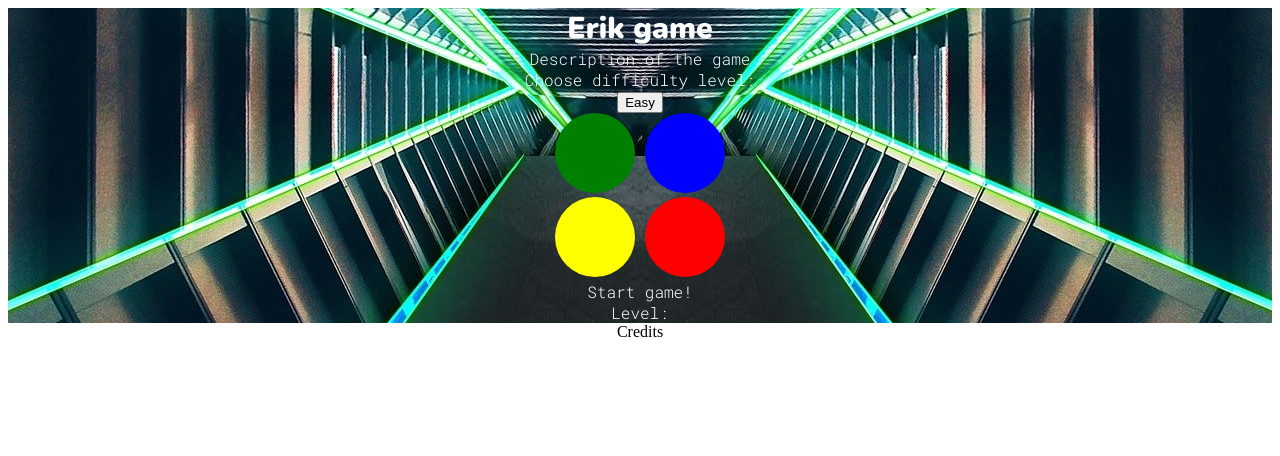
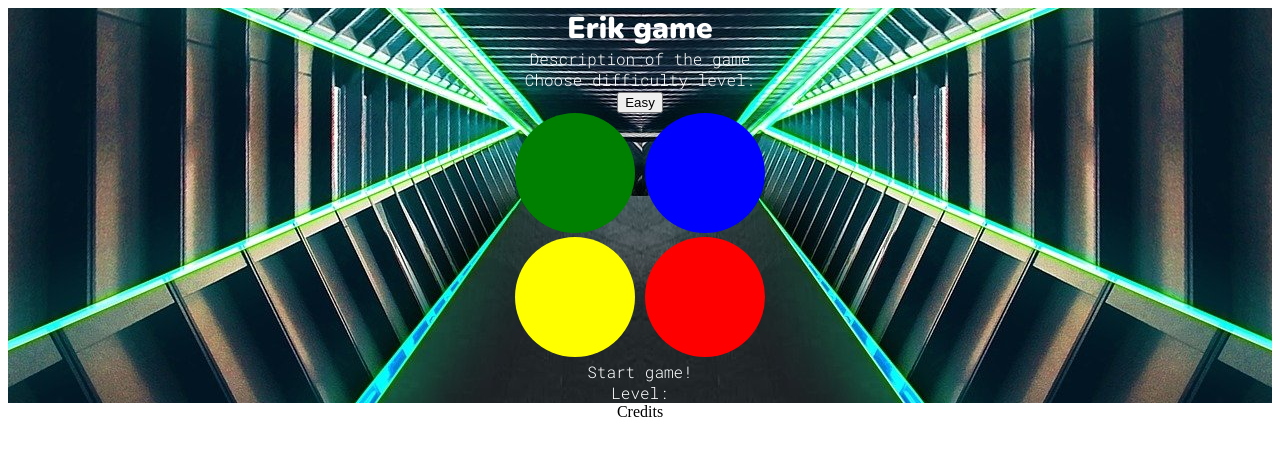
Before and after one commit to erikandersson96/portfolio-project-two, a plain HTML site: page index.html in a window 1280 px wide. Drawn offline with nearby package versions, Linux system fonts and the light colour scheme.

Commit message:
Change size of circles for easy level

```diff
--- a/assets/css/style.css
+++ b/assets/css/style.css
@@ -28,8 +28,8 @@ section {
 /* Easy interface */
 .easy {
     border-radius: 50%;
-    width: 80px;
-    height: 80px;
+    width: 120px;
+    height: 120px;
     display: inline-flex;
 }
 
```
